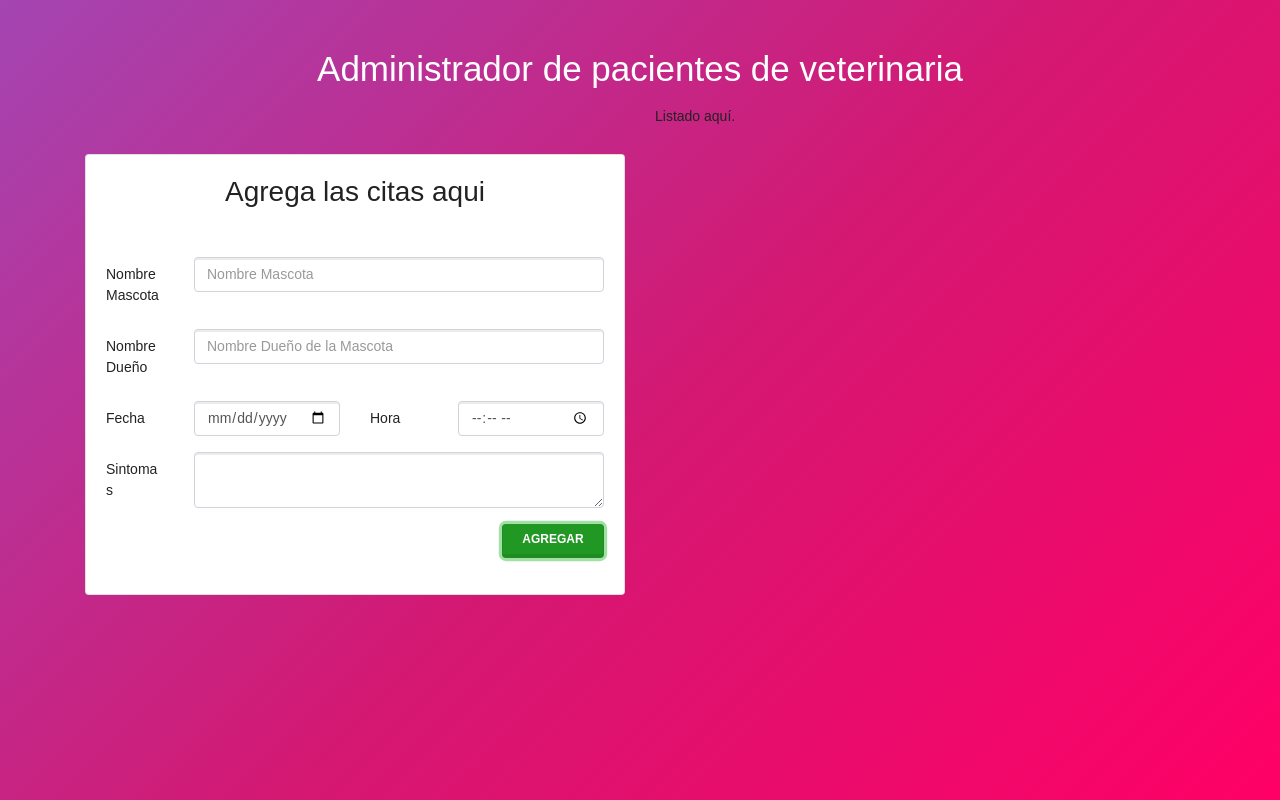
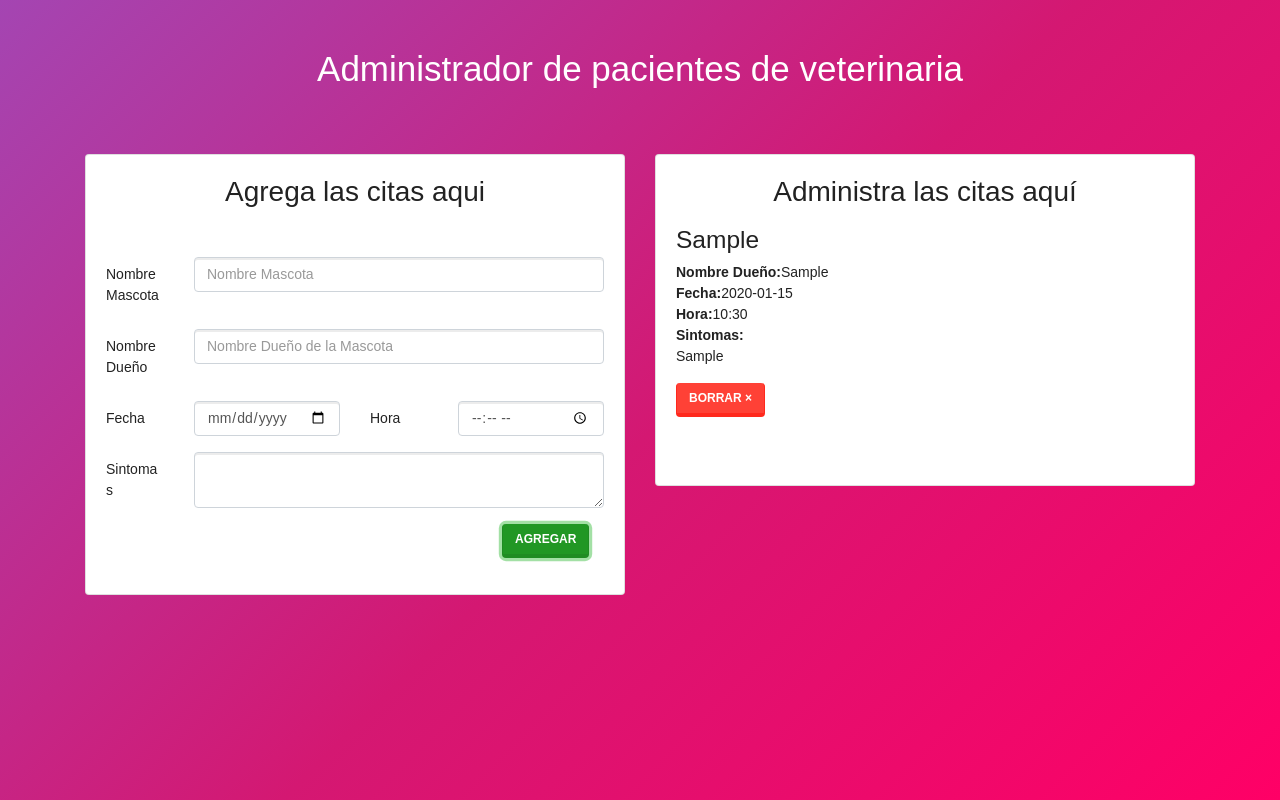
Before and after one commit to LeoFigueredo/React-Redux, a React (Create React App) app: page / in a window 1280 px wide. Both pictures are taken after typing "Sample", "Sample", "2020-01-15", "10:30", "Sample" into the empty fields and a click on the button "AGREGAR". Built offline with nearby package versions, Linux system fonts and the light colour scheme.

Commit message:
Mostrando mensaje si hay o no citas.

```diff
--- a/src/App.js
+++ b/src/App.js
@@ -3,6 +3,8 @@
 
 import store from './store';
 import { Provider } from 'react-redux';
+
+import ListadoCitas from './Components/ListadoCitas';
 
 
 function App() {
@@ -17,7 +19,7 @@
           <AgregarCita/>
         </div>
         <div className="col-md-6">
-          Listado aquí.
+          <ListadoCitas/>
         </div>
       </div>
 
--- a/src/Components/AgregarCita.js
+++ b/src/Components/AgregarCita.js
@@ -125,7 +125,7 @@
                     </div>
                     <div className="form-group row justify-content-end">
                         <div className="col-sm-3">
-                            <button type="submit" className="btn btn-success w-100">Agregar</button>
+                            <button type="submit" className="btn btn-success ">Agregar</button>
                         </div>
                     </div>
                 </form>
--- /dev/null
+++ b/src/Components/ListadoCitas.js
@@ -0,0 +1,35 @@
+import React from 'react';
+import { useSelector } from 'react-redux';
+
+const ListadoCitas = () => {
+
+    const citas = useSelector ((state) => state.citas);
+    const mensaje = Object.keys(citas.citas).length === 0 ? 'No hay citas' : 'Administra las citas aquí';
+
+
+    return (
+        <div className="card mt-5">
+            <div className="card-body">
+                <h2 className="card-title text-center">{mensaje}</h2>
+                <div className="lista-citas">
+                    {citas.citas.map( cita => (
+                        <div className="media mt-3">
+                        <div className="media-body">
+                            <h3 className="mt-0">{cita.mascota}</h3>
+                            <p className="card-text"><span>Nombre Dueño:</span>{cita.propietario}</p>
+                            <p className="card-text"><span>Fecha:</span>{cita.fecha}</p>
+                            <p className="card-text"><span>Hora:</span>{cita.hora}</p>
+                            <p className="card-text"><span>Sintomas:</span> <br /> {cita.sintomas}</p>
+                            <button
+                                className="btn btn-danger">Borrar &times;
+                            </button>
+                        </div>
+                    </div>
+                    ))}
+                </div>
+            </div>
+        </div>
+    );
+};
+
+export default ListadoCitas;
```
